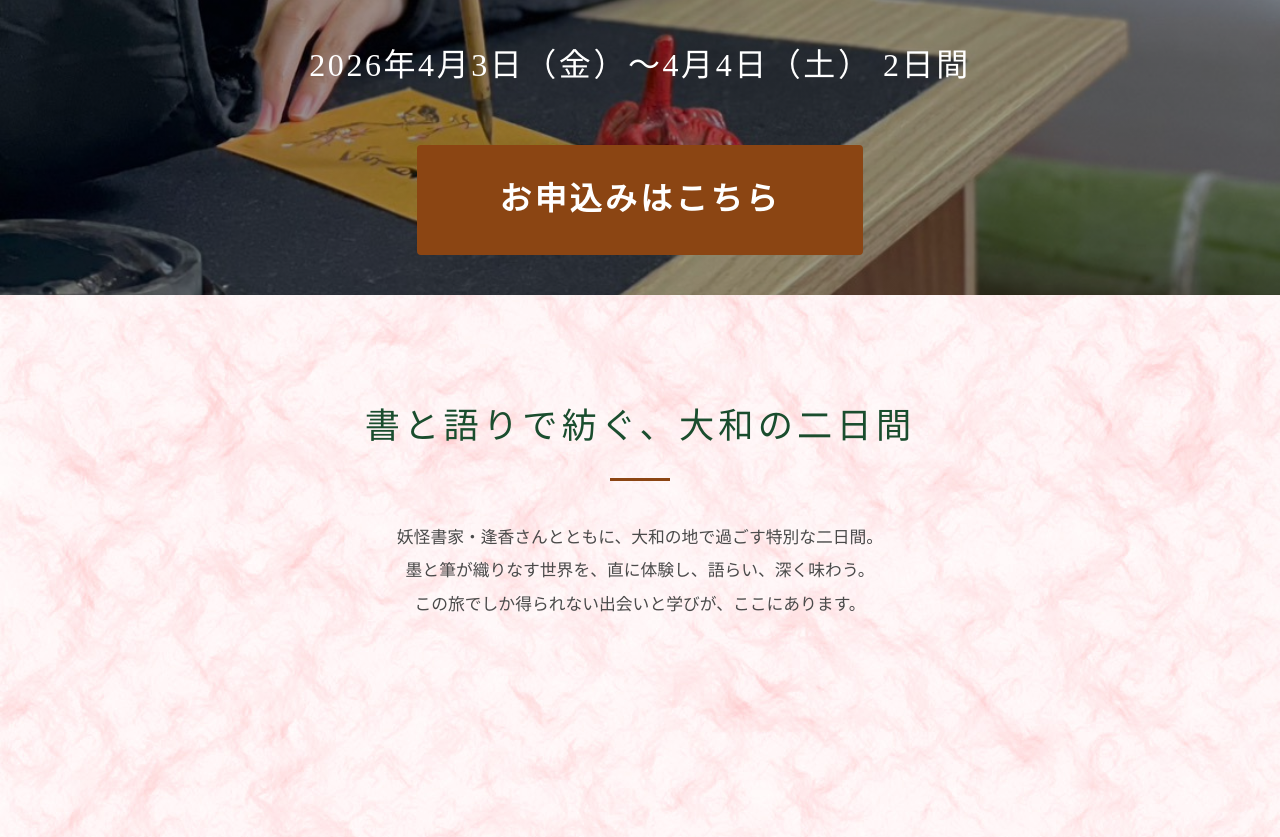
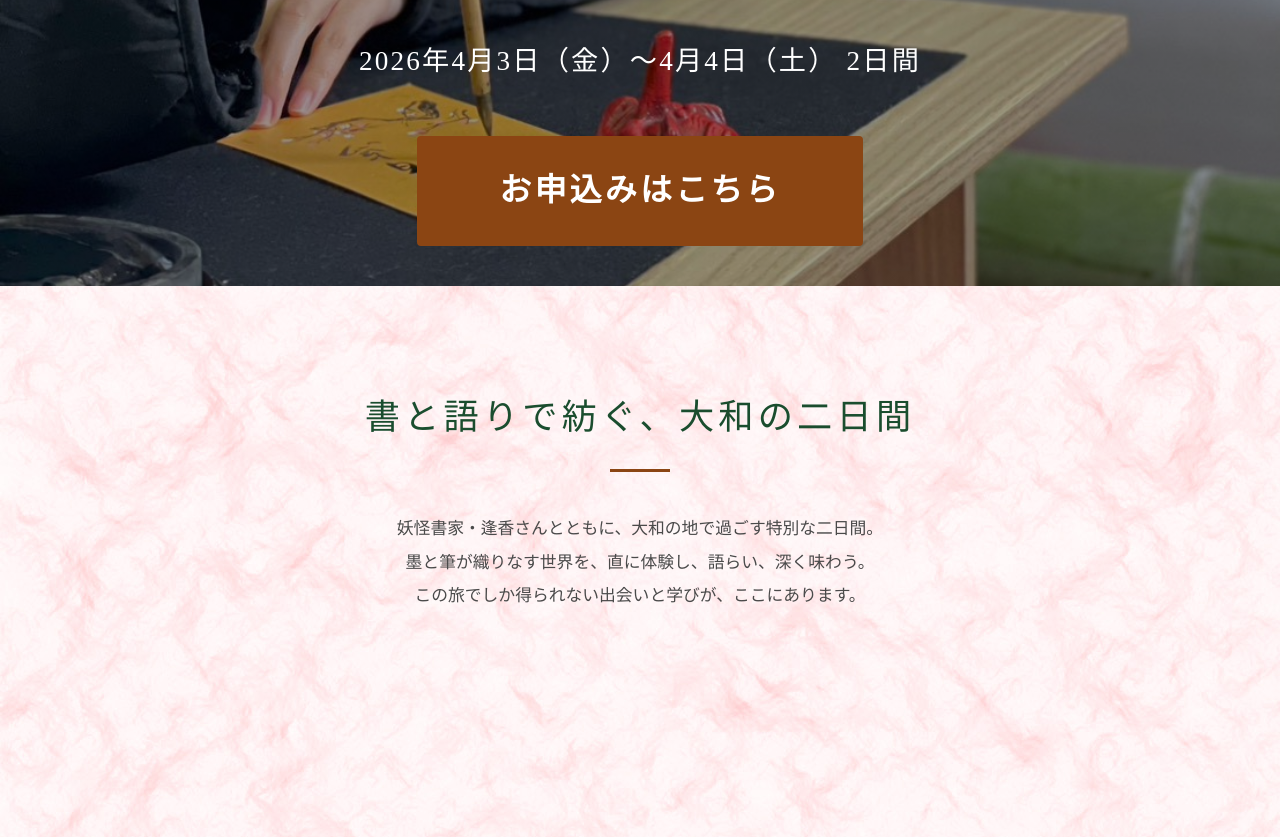
Before and after one commit to application-wpo/yamatotabi-lp, a plain HTML site: page index.html in a window 1280 px wide. Shown: the part 1180-2017 px from the top of the page. Drawn offline with Linux system fonts and the light colour scheme.

Commit message:
Add files via upload

```diff
--- a/index.html
+++ b/index.html
@@ -93,7 +93,7 @@
         }
 
         .date-info {
-            font-size: 2.0rem;
+            font-size: 1.7rem;
             margin-bottom: 50px;
             letter-spacing: 0.08em;
         }
```
